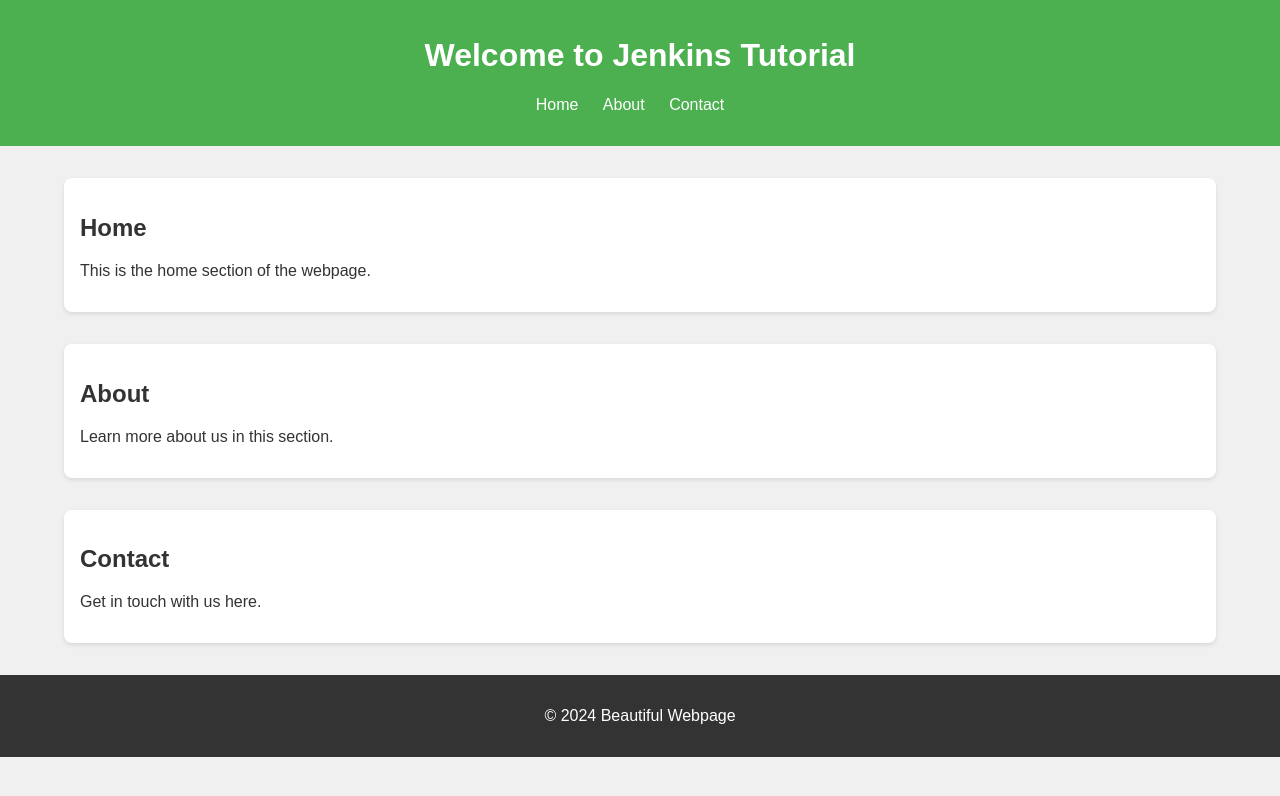
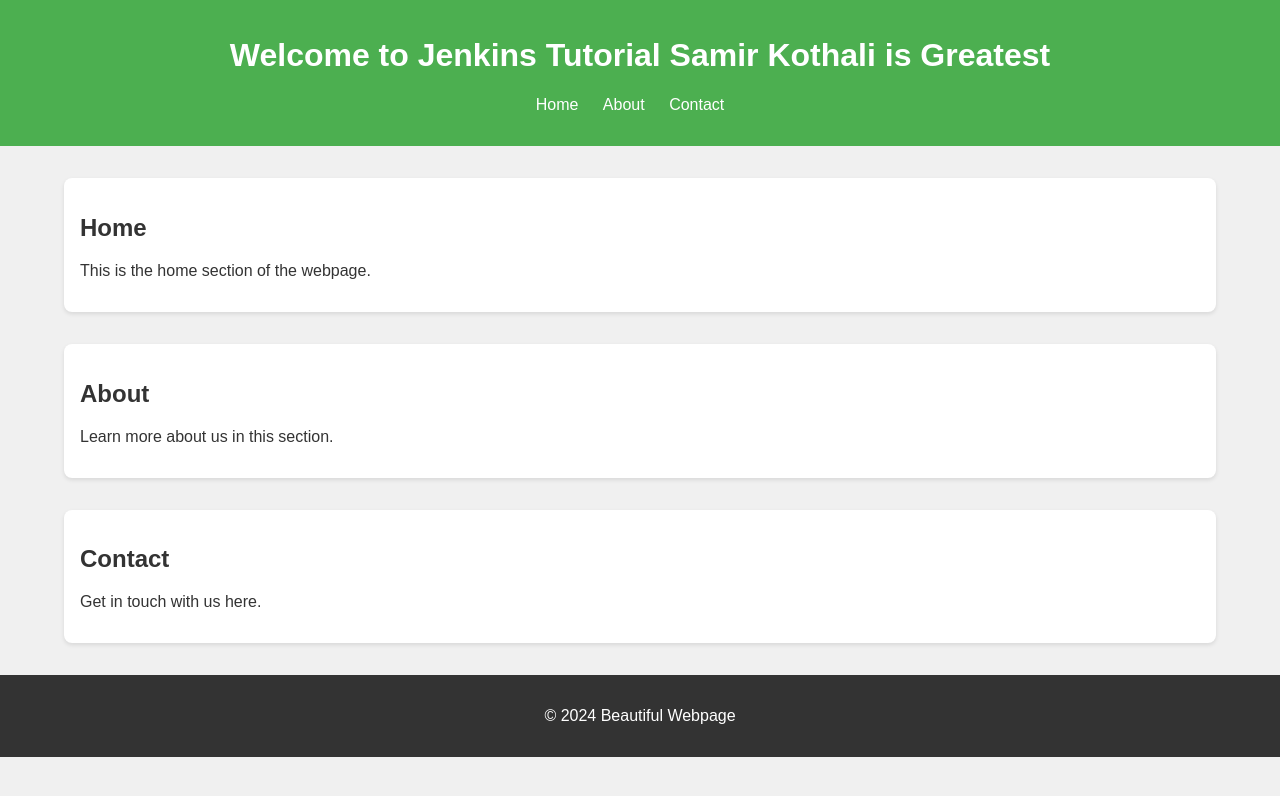
Before and after one commit to Skothali/Pythoncode, a plain HTML site: page index.html in a window 1280 px wide. Drawn offline with Linux system fonts and the light colour scheme.

Commit message:
Update index.html

```diff
--- a/index.html
+++ b/index.html
@@ -51,7 +51,7 @@
 </head>
 <body>
     <header>
-        <h1>Welcome to Jenkins Tutorial</h1>
+        <h1>Welcome to Jenkins Tutorial Samir Kothali is Greatest</h1>
         <nav>
             <ul>
                 <li><a href="#home">Home</a></li>
```
